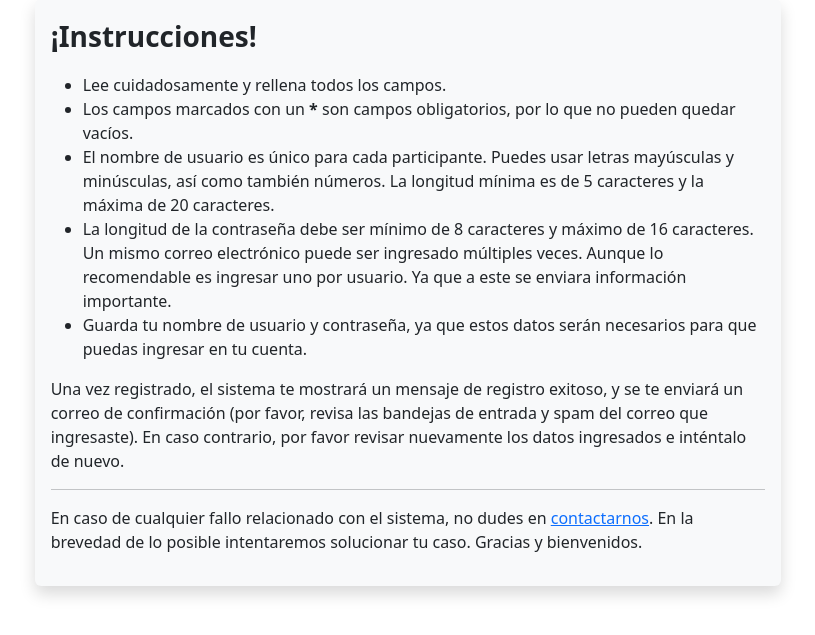
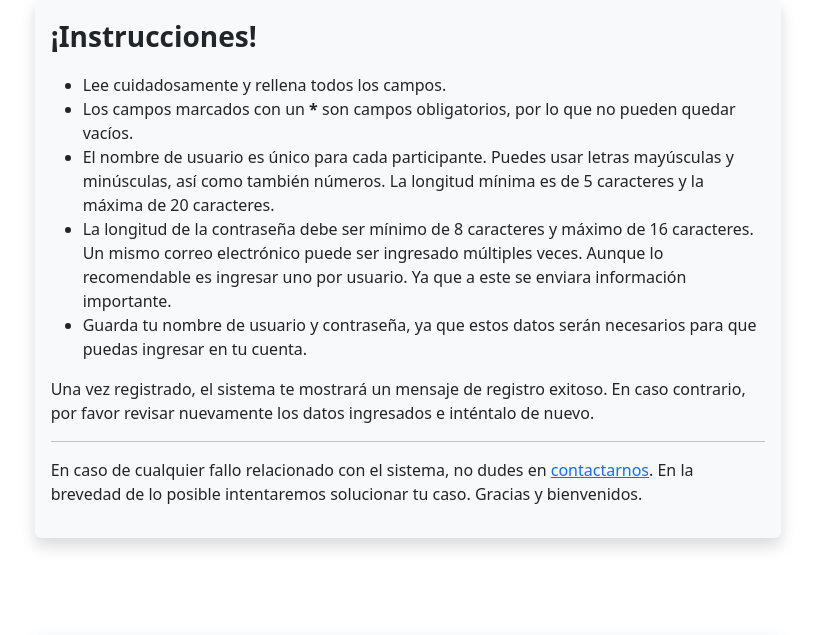
Before and after one commit to mariomttz/canguro-omm, a Django app: page /registrarse/ in a window 1280 px wide. Shown: the part 49-684 px from the top of the page, without its empty margins (232-1047 px from the left). Run offline with Django 5.2, Linux system fonts and the light colour scheme; some libraries are stand-ins or nearby versions.

Commit message:
Bug de correo solucionado

```diff
--- a/apps/homepage/templates/registrarse.html
+++ b/apps/homepage/templates/registrarse.html
@@ -38,7 +38,9 @@
                             puedas ingresar en tu cuenta.</li>
                     </ul>
 
-                    <p>Una vez registrado, el sistema te mostrará un mensaje de registro exitoso, y se te enviará un correo de confirmación (por favor, revisa las bandejas de entrada y spam del correo que ingresaste). En caso contrario, por favor revisar nuevamente los datos ingresados e inténtalo de nuevo.</p>
+                    <p>Una vez registrado, el sistema te mostrará un mensaje de registro exitoso.
+                        En caso contrario, por favor revisar nuevamente los datos ingresados e inténtalo de
+                        nuevo.</p>
 
                     <hr>
 
--- a/apps/homepage/views.py
+++ b/apps/homepage/views.py
@@ -96,7 +96,6 @@ def registrarse(request):
                         examenes_estudiante.save()
 
                         '''
-
                         # Creamos el template para el correo de confirmacion
                         template = render_to_string('correo_confirmacion.html', {
                             'nombre_completo': nombre_completo,
```
